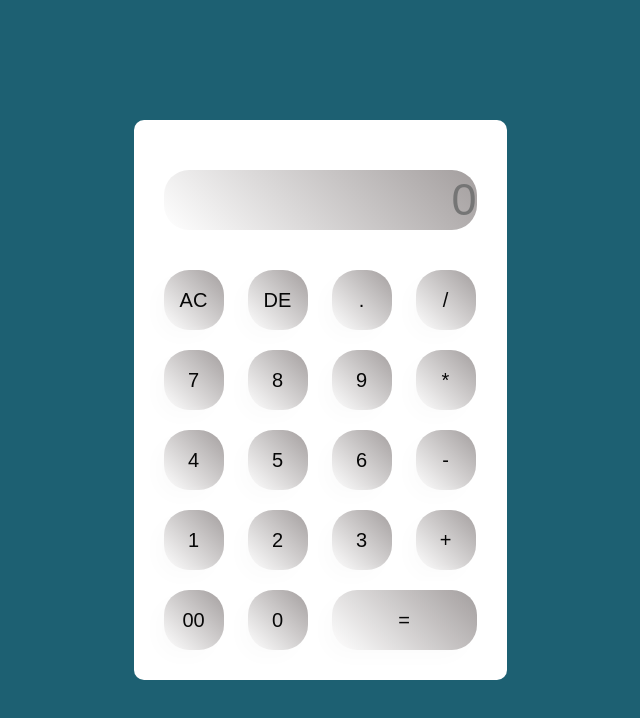
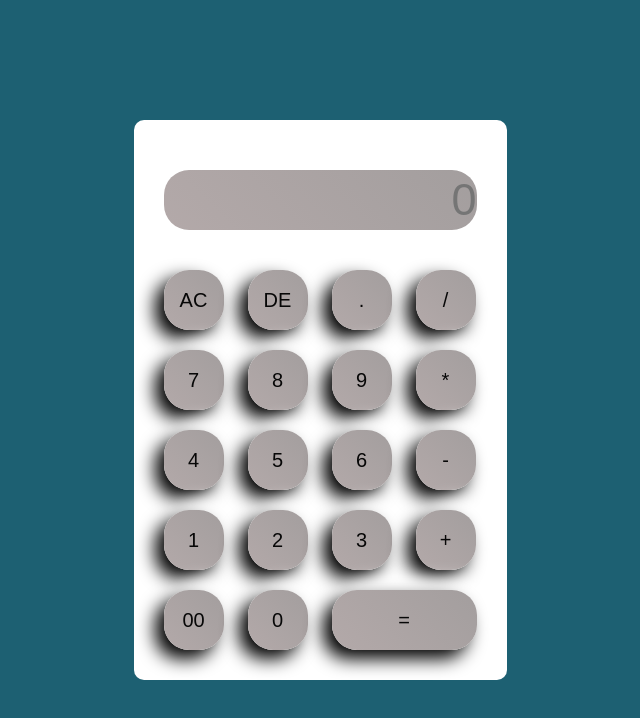
Before and after one commit to Sachinm06/calculatorJS, a plain HTML site: page index.html in a window 1280 px wide. Shown: the whole page, without its empty margins (320-960 px from the left). Drawn offline with Linux system fonts and the light colour scheme.

Commit message:
new changes

```diff
--- a/style.css
+++ b/style.css
@@ -28,8 +28,8 @@
     color: rgb(7, 7, 7);
     cursor: pointer;
     border-radius: 25px;
-    background: linear-gradient(225deg, #a39e9e, #ffffff);
-    box-shadow: -9px 9px 18px #fcfcfc,
+    background: linear-gradient(225deg, #a39e9e, #b3a9a9);
+    box-shadow: -9px 9px 18px #000000,
         9px -9px 18px #ffffff;
     margin: 10px;
 
```
